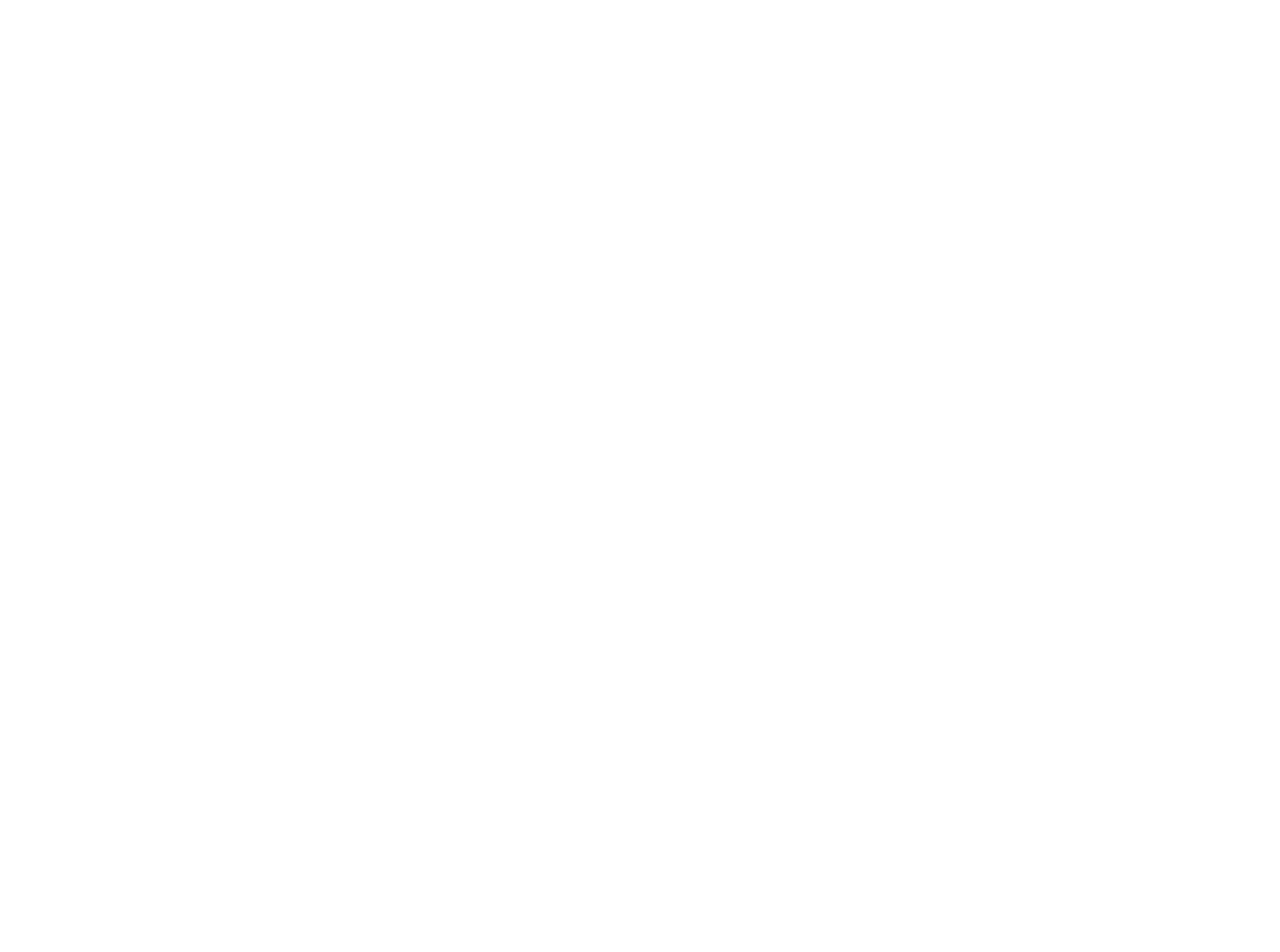
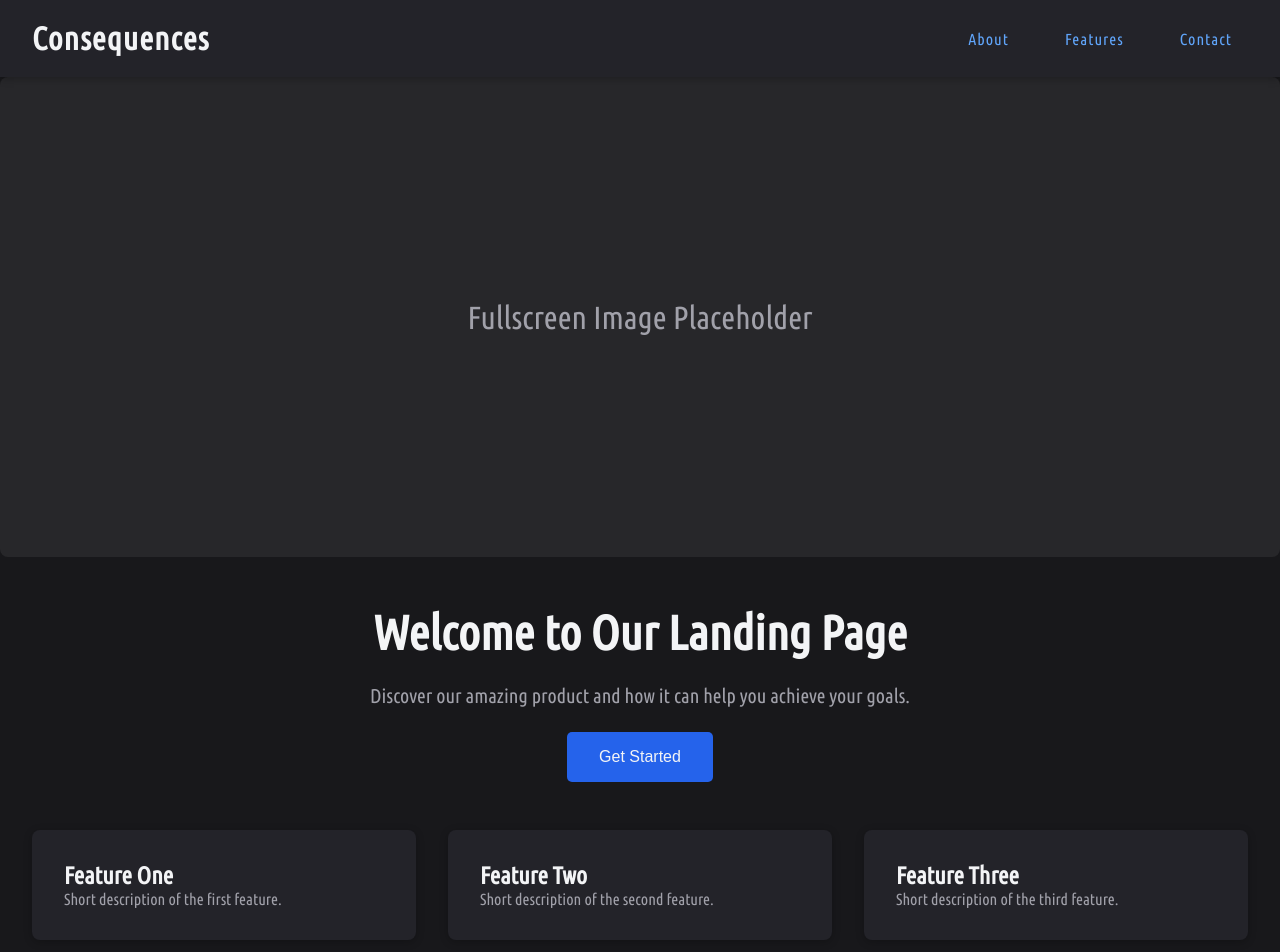
Before and after one commit to SelinGokce/cc-landingpage-main, a Next.js app: page / in a window 1280 px wide. Shown: the top 952 px of the page. Before the commit the page ends 800 px from the top, so only its background shows below. Built offline with nearby package versions, Linux system fonts and the light colour scheme.

Commit message:
added template, made some changes to the layout

```diff
--- a/src/app/layout.js
+++ b/src/app/layout.js
@@ -1,5 +1,4 @@
 import { Geist, Geist_Mono } from 'next/font/google';
-import Link from 'next/link';
 
 import './globals.css';
 
@@ -14,7 +13,7 @@
 });
 
 export const metadata = {
-  title: 'Create Next App',
+  title: 'Consequences',
   description: 'Generated by create next app',
 };
 
--- a/src/app/page.js
+++ b/src/app/page.js
@@ -1,7 +1,4 @@
 'use client';
-
-import { useState, useEffect } from 'react';
-
 
 if (typeof window !== "undefined") {
   const link = document.createElement('link');
@@ -11,12 +8,82 @@
 }
 
 export default function Home() {
-  const [filter, setFilter] = useState('');
-  // Default location: Ellermanstraat 71, 2060 Antwerpen,
-  // const defaultLocation = { latitude: 51.22854, longitude: 4.42137 }; incase not in Antwerp change long n lat to these
-  const [location, setLocation] = useState({
-    latitude: null,
-    longitude: null,
-  });
 
+  return (
+    <main style={{ fontFamily: "'Ubuntu Condensed', sans-serif", background: '#18181b', minHeight: '100vh', color: '#f3f4f6', padding: '0 2rem 2rem 2rem' }}>
+      {/* Navigation Bar */}
+      <nav
+        style={{
+          width: '100vw',
+          position: 'relative',
+          left: '50%',
+          right: '50%',
+          marginLeft: '-50vw',
+          marginRight: '-50vw',
+          background: '#232329',
+          boxShadow: '0 2px 8px rgba(0,0,0,0.24)',
+          padding: '1.25rem 2rem',
+          marginBottom: '2rem',
+          display: 'flex',
+          alignItems: 'center',
+          justifyContent: 'space-between',
+          fontSize: '2rem',
+          fontWeight: 'bold',
+          letterSpacing: '1px',
+        }}
+      >
+        <span style={{ color: '#f3f4f6' }}>Consequences</span>
+        <div style={{ display: 'flex', gap: '1.5rem', fontSize: '1rem', fontWeight: 'normal' }}>
+          <a href="#about" style={{ textDecoration: 'none', color: '#60a5fa', padding: '0.5em 1em', borderRadius: '4px', transition: 'background 0.2s', background: 'transparent' }}>About</a>
+          <a href="#features" style={{ textDecoration: 'none', color: '#60a5fa', padding: '0.5em 1em', borderRadius: '4px', transition: 'background 0.2s', background: 'transparent' }}>Features</a>
+          <a href="#contact" style={{ textDecoration: 'none', color: '#60a5fa', padding: '0.5em 1em', borderRadius: '4px', transition: 'background 0.2s', background: 'transparent' }}>Contact</a>
+        </div>
+      </nav>
+
+      {/* Fullscreen Image Placeholder */}
+      <div
+        style={{
+          width: '100vw',
+          height: '60vh',
+          background: '#27272a',
+          display: 'flex',
+          alignItems: 'center',
+          justifyContent: 'center',
+          fontSize: '2rem',
+          color: '#a1a1aa',
+          margin: '-2rem 0 3rem -2rem', // offset main padding for full width
+          borderRadius: '8px'
+        }}
+      >
+        Fullscreen Image Placeholder
+      </div>
+
+      {/* Hero Section */}
+      <section style={{ textAlign: 'center', marginBottom: '3rem' }}>
+        <h1 style={{ fontSize: '3rem', margin: '0.5em 0', color: '#f3f4f6' }}>Welcome to Our Landing Page</h1>
+        <p style={{ fontSize: '1.25rem', color: '#a1a1aa' }}>
+          Discover our amazing product and how it can help you achieve your goals.
+        </p>
+        <button style={{ padding: '1em 2em', fontSize: '1rem', background: '#2563eb', color: '#f3f4f6', border: 'none', borderRadius: '5px', cursor: 'pointer', marginTop: '1.5em', transition: 'background 0.2s' }}>
+          Get Started
+        </button>
+      </section>
+
+      {/* Features Section */}
+      <section style={{ display: 'flex', justifyContent: 'space-around', gap: '2rem', flexWrap: 'wrap' }}>
+        <div style={{ background: '#232329', padding: '2em', borderRadius: '8px', boxShadow: '0 2px 8px rgba(0,0,0,0.24)', flex: '1 1 250px', minWidth: '220px' }}>
+          <h2 style={{ color: '#f3f4f6' }}>Feature One</h2>
+          <p style={{ color: '#a1a1aa' }}>Short description of the first feature.</p>
+        </div>
+        <div style={{ background: '#232329', padding: '2em', borderRadius: '8px', boxShadow: '0 2px 8px rgba(0,0,0,0.24)', flex: '1 1 250px', minWidth: '220px' }}>
+          <h2 style={{ color: '#f3f4f6' }}>Feature Two</h2>
+          <p style={{ color: '#a1a1aa' }}>Short description of the second feature.</p>
+        </div>
+        <div style={{ background: '#232329', padding: '2em', borderRadius: '8px', boxShadow: '0 2px 8px rgba(0,0,0,0.24)', flex: '1 1 250px', minWidth: '220px' }}>
+          <h2 style={{ color: '#f3f4f6' }}>Feature Three</h2>
+          <p style={{ color: '#a1a1aa' }}>Short description of the third feature.</p>
+        </div>
+      </section>
+    </main>
+  );
 }
```
